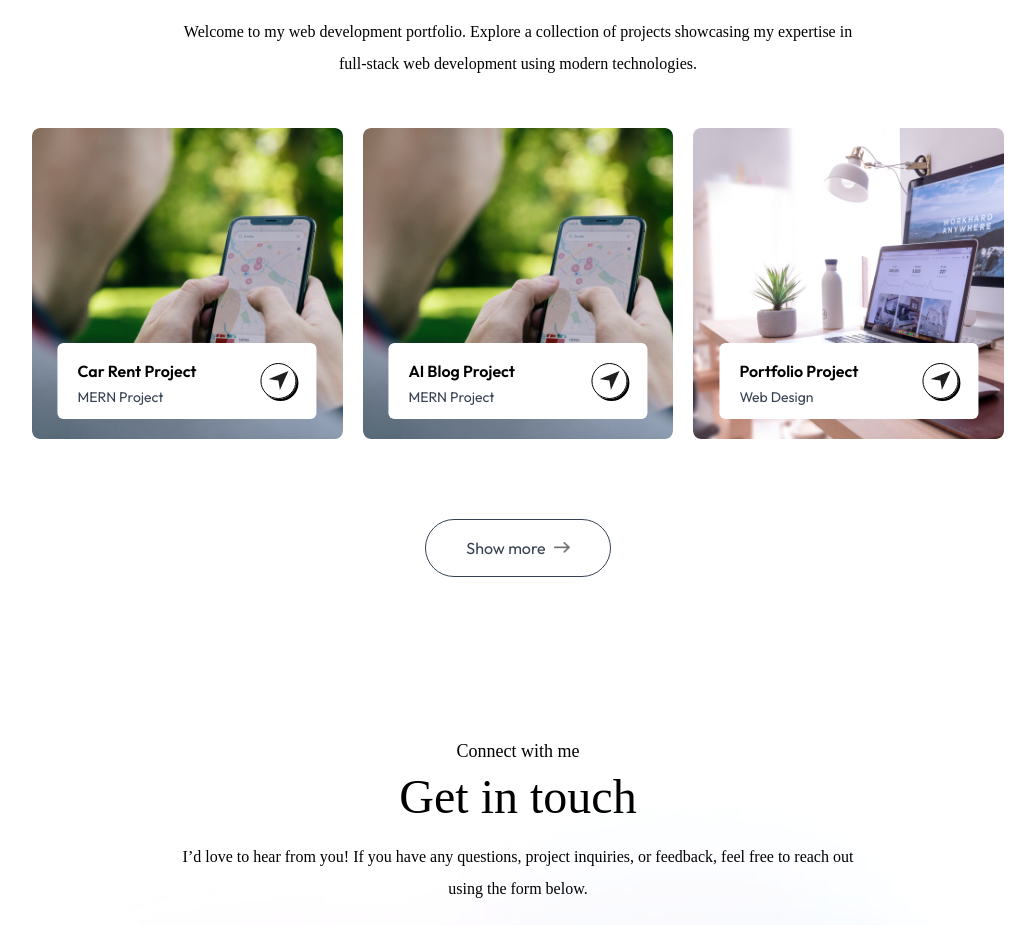
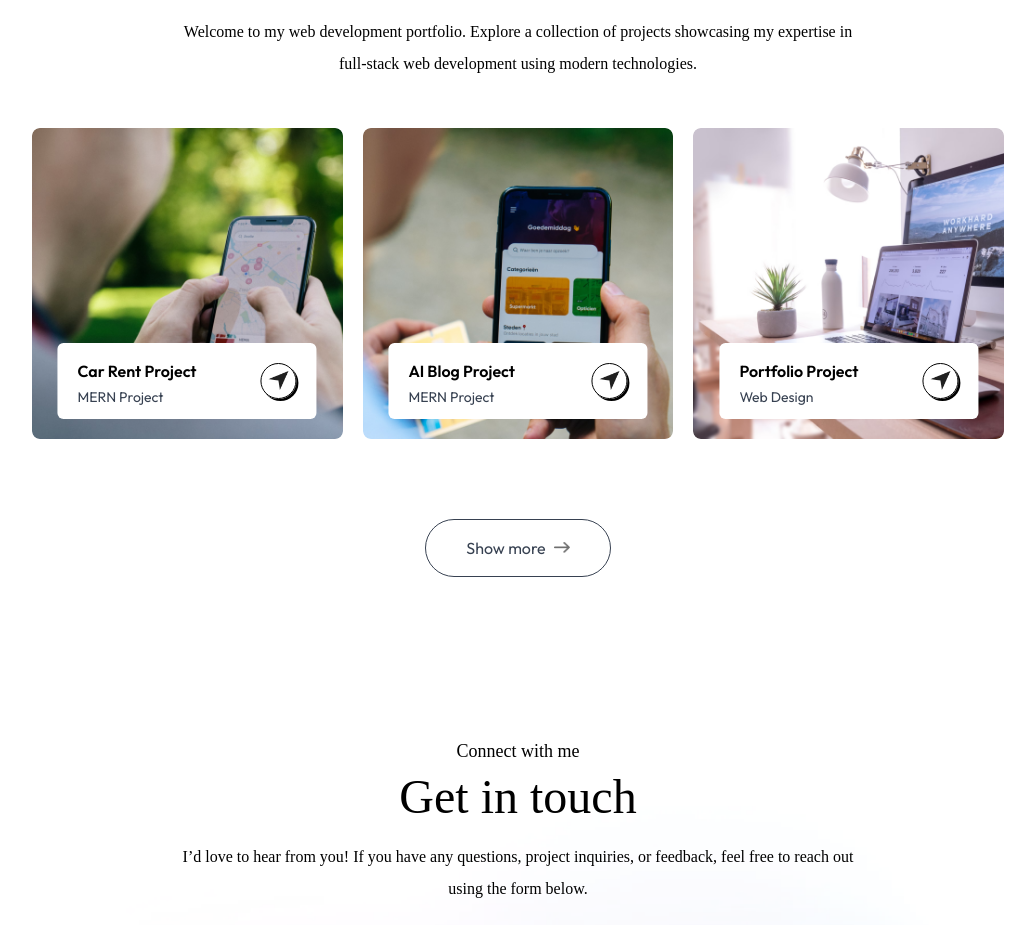
Before and after one commit to vineettiwari1708/portfolio, a Next.js app: page / in a window 1280 px wide. Shown: the part 2829-3754 px from the top of the page, without its empty margins (122-1157 px from the left). Built offline with nearby package versions, Linux system fonts and the light colour scheme; a web font is replaced by a local one.

Commit message:
Update assets.js

```diff
--- a/assets/assets.js
+++ b/assets/assets.js
@@ -99,7 +99,7 @@ export const workData = [
    {
     title: "AI Blog Project",
     description: "MERN Project",
-    bgImage: "/work-2.png",
+    bgImage: "/work-3.png",
     url: "https://chimerical-zabaione-37b409.netlify.app/",
   },
   {
```
